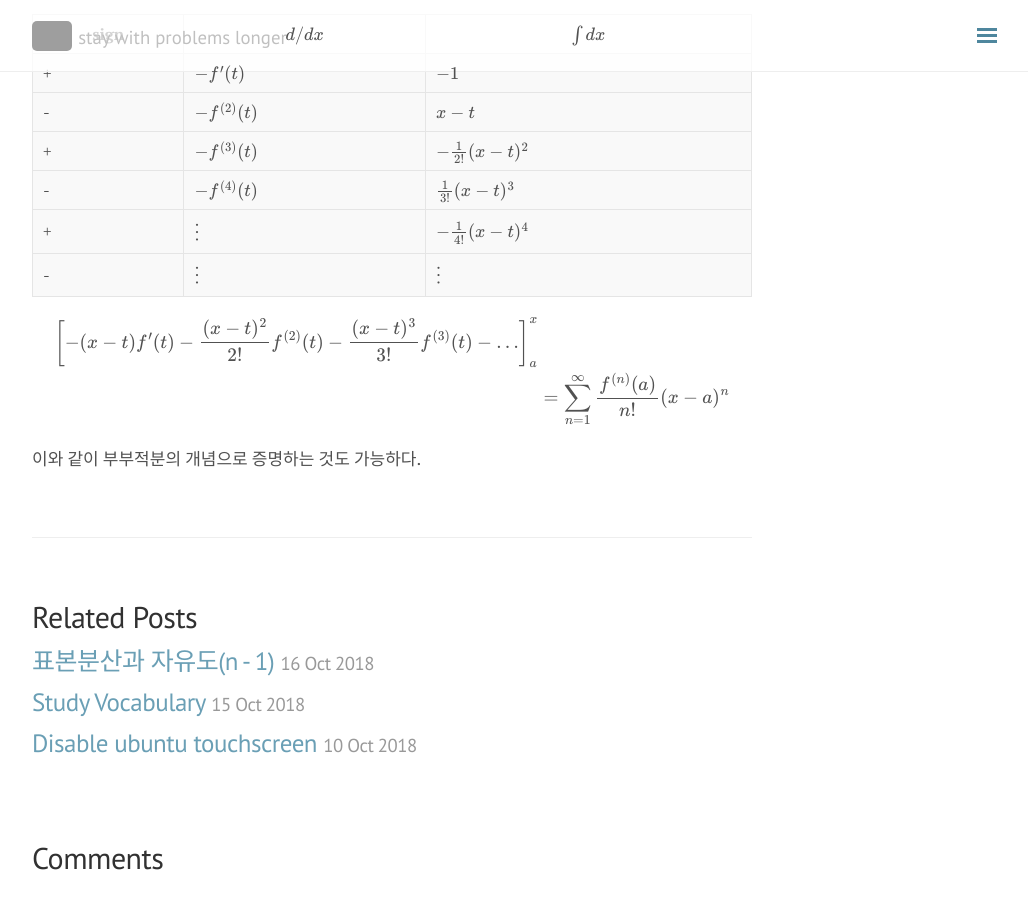
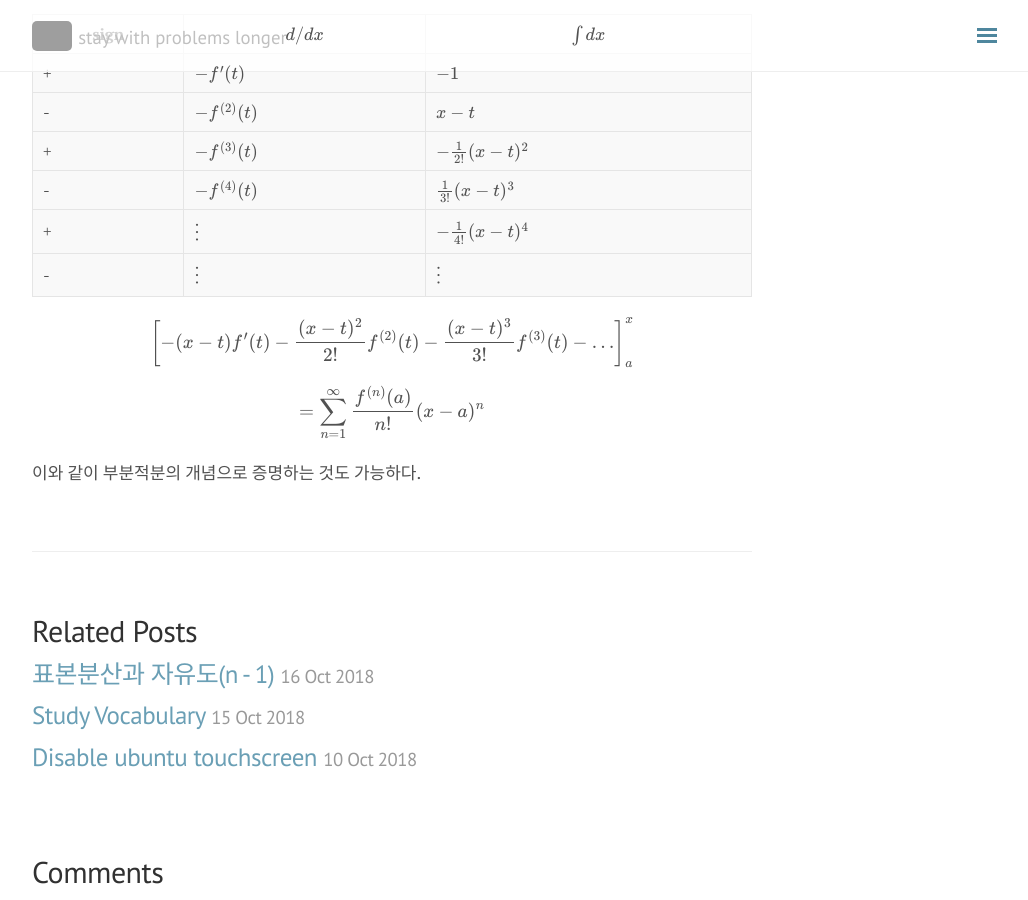
Before and after one commit to seokhoonj/seokhoonj.github.io, a Jekyll site: the page built from _posts/Math/2018-10-13-Math-taylor_series.md, in a window 1280 px wide and 900 px high, scrolled down 989 px. Shown: the whole window, without its empty margins (248-1276 px from the left). Built offline with Jekyll 4.4.1, drawn with Linux system fonts in a browser that asks for light colours; nearby versions of some CDN libraries; formulas are drawn with MathJax 3; comment, search, counter and statistics services are not loaded; grey boxes are pictures that could not be loaded.

Commit message:
add _posts

```diff
--- a/_posts/Math/2018-10-13-Math-taylor_series.md
+++ b/_posts/Math/2018-10-13-Math-taylor_series.md
@@ -51,9 +51,7 @@ f(x) - f(a) & = \sum\_{n=1}^{\infty} \frac{f^{(n)}(a)}{n!} (x-a)^n
 | -    | $\vdots$      | $\vdots$                 |
 |------|---------------|--------------------------|
 
-\\( \begin{align}
-\left[ -(x-t)f'(t) - \frac{(x-t)^2}{2!}f^{(2)}(t) - \frac{(x-t)^3}{3!}f^{(3)}(t) - \ldots \right]\_{a}^{x}
-\\\\ & = \sum\_{n=1}^{\infty} \frac{f^{(n)}(a)}{n!} (x-a)^n
-\end{align} \\)
+\\( \left[ -(x-t)f'(t) - \frac{(x-t)^2}{2!}f^{(2)}(t) - \frac{(x-t)^3}{3!}f^{(3)}(t) - \ldots \right]\_{a}^{x} \\)
+\\( = \sum\_{n=1}^{\infty} \frac{f^{(n)}(a)}{n!} (x-a)^n \\)
 
-이와 같이 부부적분의 개념으로 증명하는 것도 가능하다.
+이와 같이 부분적분의 개념으로 증명하는 것도 가능하다.
```
